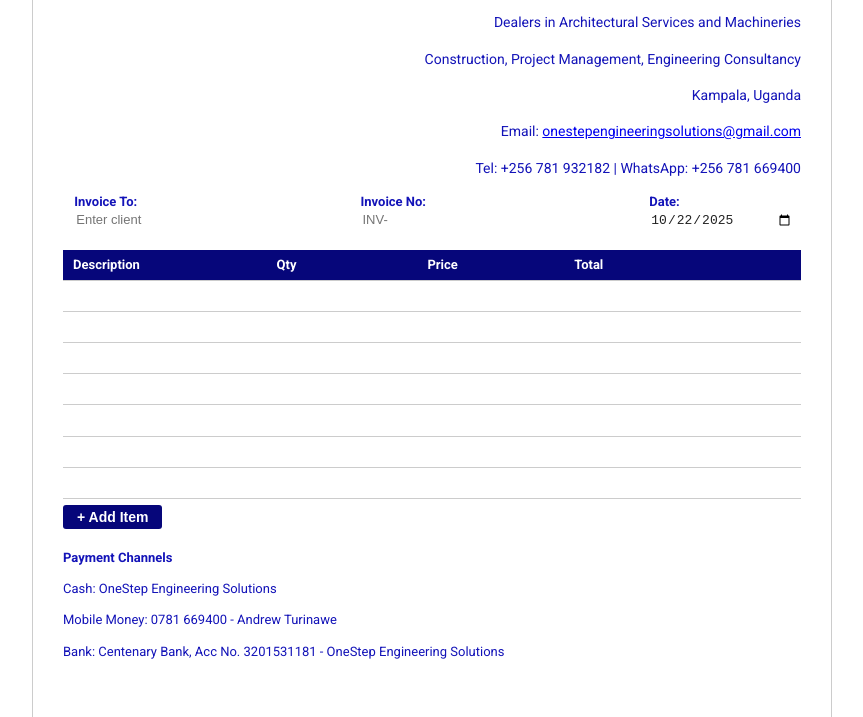
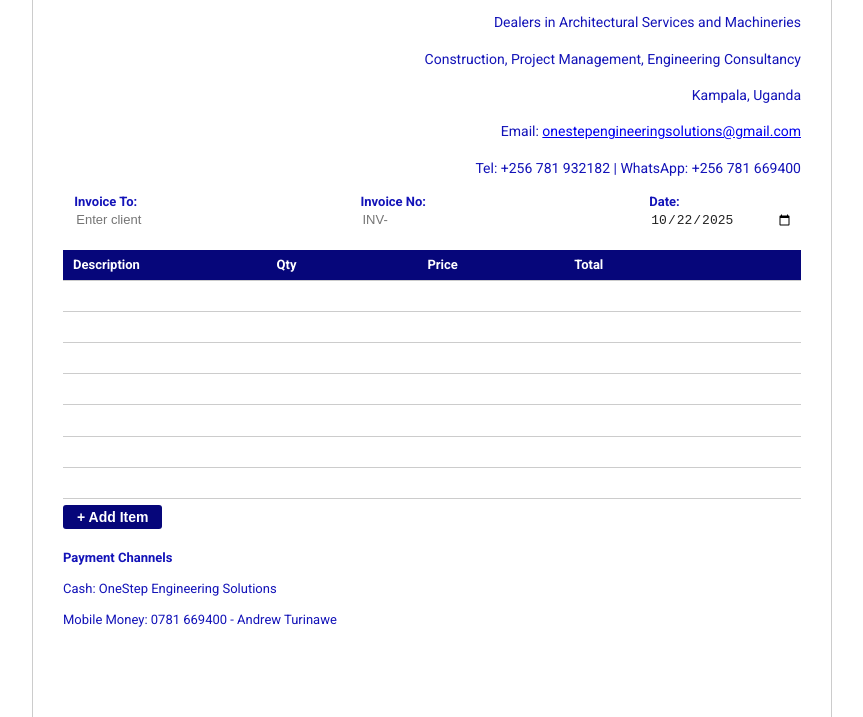
Before and after one commit to Adoc410/onestep, a plain HTML site: page index.html in a window 1280 px wide. Shown: the part 231-948 px from the top of the page, without its empty margins (208-1071 px from the left). Drawn offline with Linux system fonts and the light colour scheme.

Commit message:
all changes

```diff
--- a/index.html
+++ b/index.html
@@ -49,7 +49,6 @@
       <strong>Payment Channels</strong>
       <p>Cash: OneStep Engineering Solutions</p>
       <p>Mobile Money: 0781 669400 - Andrew Turinawe</p>
-      <p>Bank: Centenary Bank, Acc No. 3201531181 - OneStep Engineering Solutions</p>
     </div>
 
     <div class="thank-you">
```
